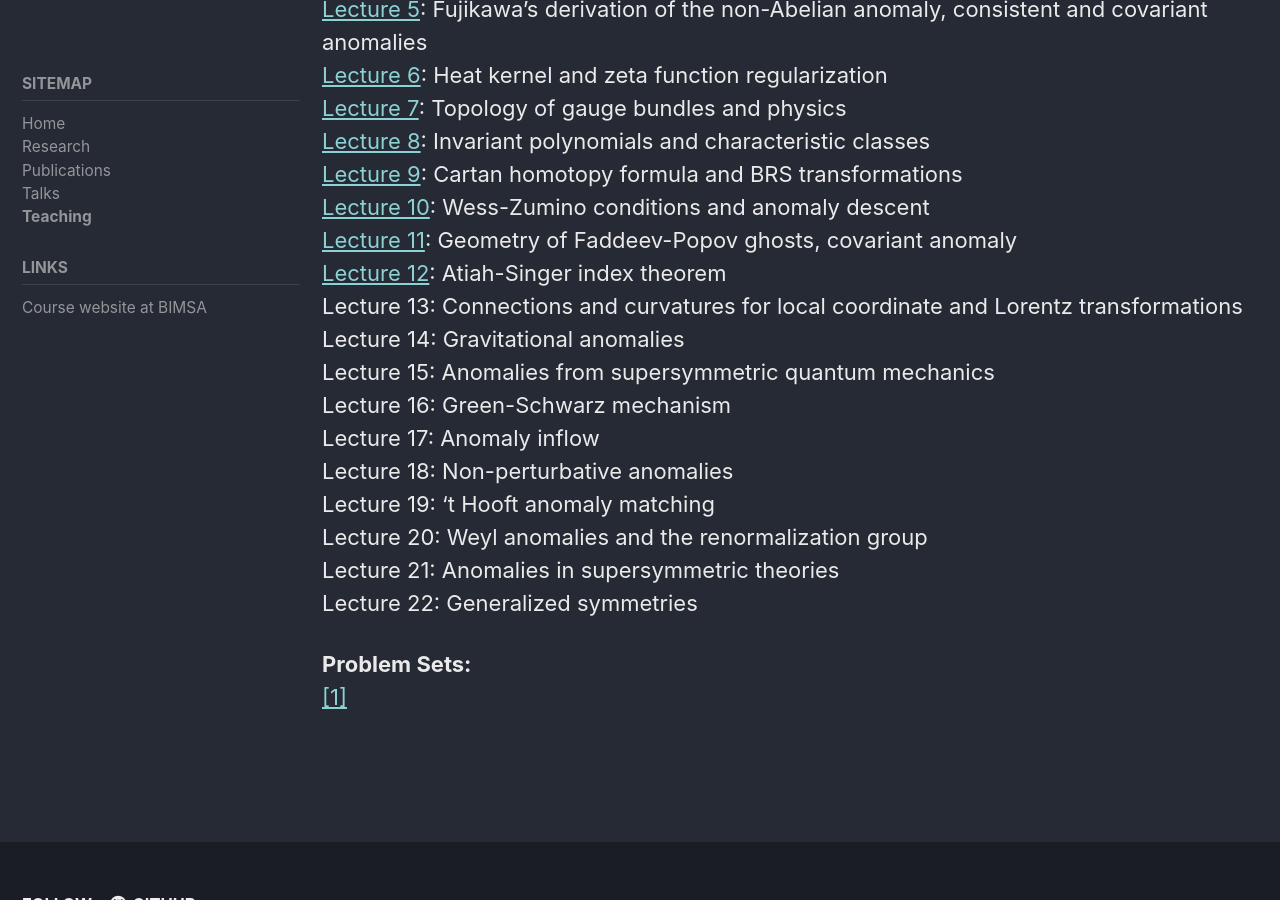
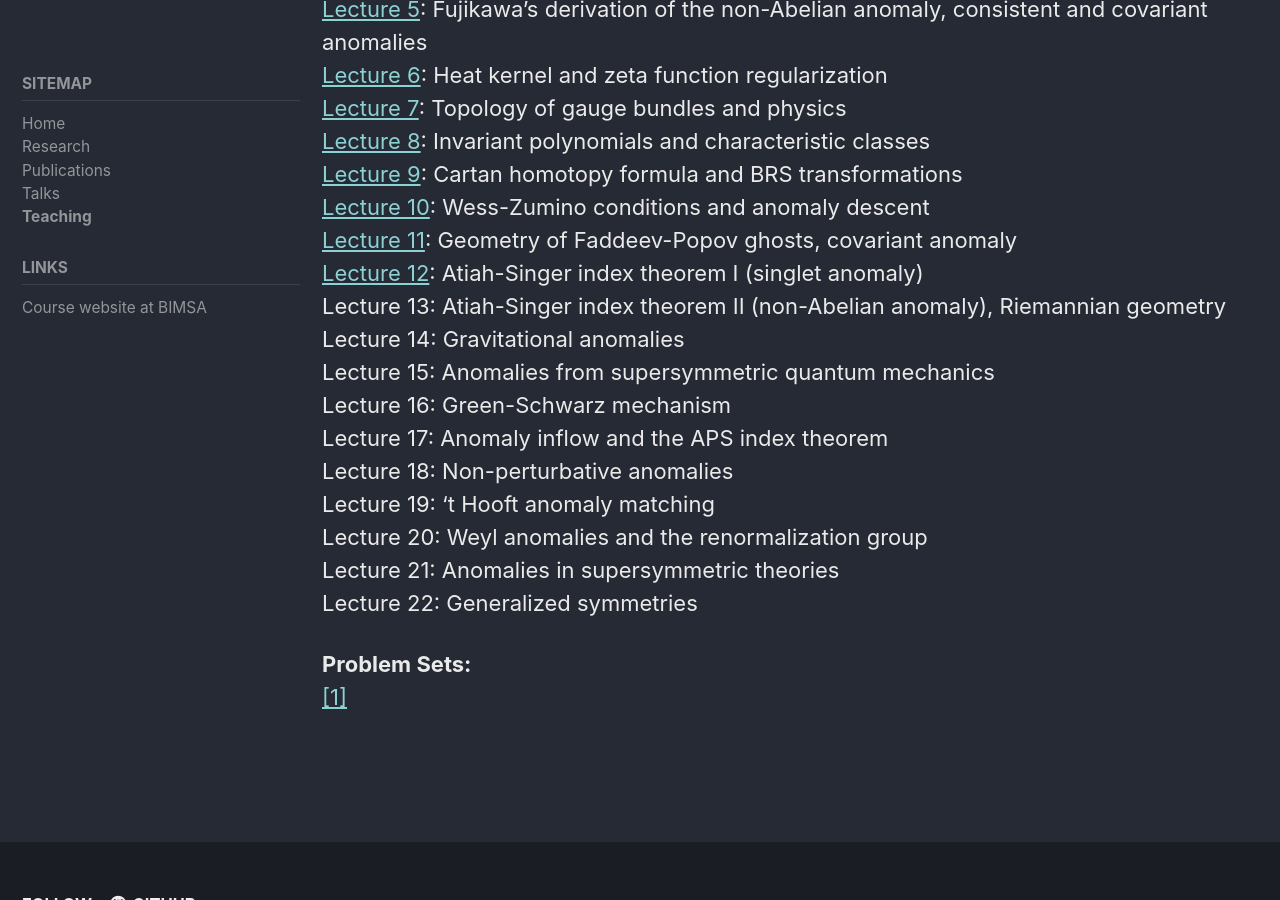
Before and after one commit to ipapadimitriou/ipapadimitriou.github.io, a Jekyll site: the page built from _pages/teaching.md, in a window 1280 px wide and 900 px high, scrolled down 1036 px. Built offline with Jekyll 4.4.1, drawn with Linux system fonts in a browser that asks for light colours; cached includes are drawn as plain includes.

Commit message:
Update teaching.md

```diff
--- a/_pages/teaching.md
+++ b/_pages/teaching.md
@@ -59,12 +59,12 @@
 [Lecture 9](./attachments/teaching/QFT Anomalies and Applications 2021/lecture notes/QFT Anomalies - Lecture 9.pdf):  Cartan homotopy formula and BRS transformations<br>
 [Lecture 10](./attachments/teaching/QFT Anomalies and Applications 2021/lecture notes/QFT Anomalies - Lecture 10.pdf): Wess-Zumino conditions and anomaly descent<br>
 [Lecture 11](./attachments/teaching/QFT Anomalies and Applications 2021/lecture notes/QFT Anomalies - Lecture 11.pdf): Geometry of Faddeev-Popov ghosts, covariant anomaly<br>
-[Lecture 12](./attachments/teaching/QFT Anomalies and Applications 2021/lecture notes/QFT Anomalies - Lecture 12.pdf): Atiah-Singer index theorem<br>
-Lecture 13: Connections and curvatures for local coordinate and Lorentz transformations<br>
+[Lecture 12](./attachments/teaching/QFT Anomalies and Applications 2021/lecture notes/QFT Anomalies - Lecture 12.pdf): Atiah-Singer index theorem I (singlet anomaly)<br>
+Lecture 13: Atiah-Singer index theorem II (non-Abelian anomaly), Riemannian geometry<br>
 Lecture 14: Gravitational anomalies<br>
 Lecture 15: Anomalies from supersymmetric quantum mechanics<br>
 Lecture 16: Green-Schwarz mechanism<br>
-Lecture 17: Anomaly inflow<br>
+Lecture 17: Anomaly inflow and the APS index theorem<br>
 Lecture 18: Non-perturbative anomalies<br>
 Lecture 19: 't Hooft anomaly matching<br>
 Lecture 20: Weyl anomalies and the renormalization group<br>
```
